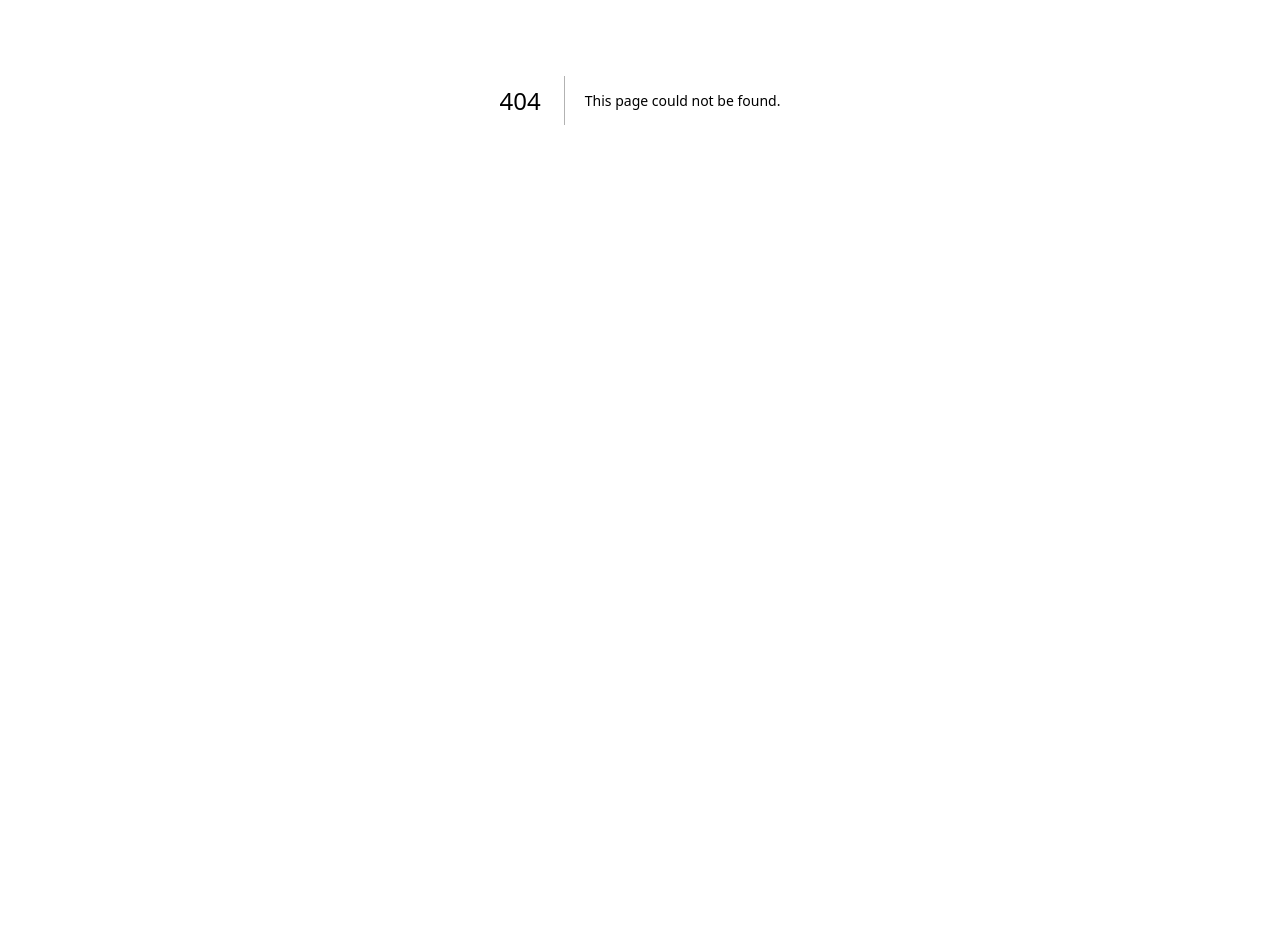
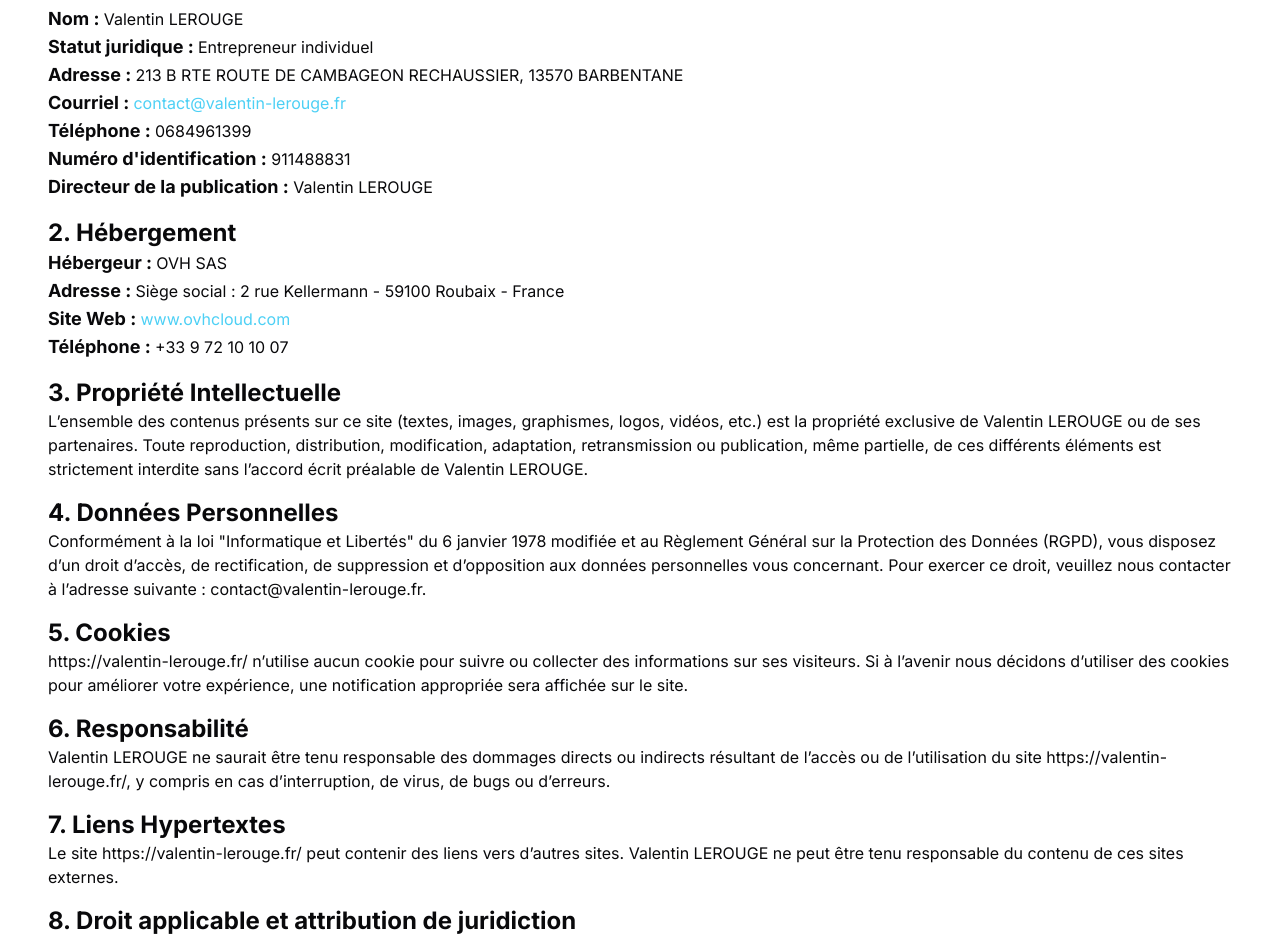
Before and after one commit to DopeCloudd/next-portfolio-freelance, a Next.js app: page /mentions-legales in a window 1280 px wide. Before the commit this address had no page. Shown: the part 300-1240 px from the top of the page. Before the commit the page ends 800 px from the top, so only its background shows below. Built offline with nearby package versions, Linux system fonts and the light colour scheme.

Commit message:
ajout des mentions légales

```diff
--- /dev/null
+++ b/app/(components)/Mentions.tsx
@@ -0,0 +1,114 @@
+export const Mentions = () => {
+  return (
+    <section id="services" className="container text-center py-24 sm:py-32">
+      <h2 className="text-3xl md:text-4xl font-bold ">
+        <span className="bg-gradient-to-b from-primary/60 to-primary text-transparent bg-clip-text">
+          Mentions légales
+        </span>
+      </h2>
+      <div className="container text-left pt-12">
+        <h3 className="text-2xl font-bold">1. Éditeur du Site</h3>
+        <p>
+          <span className="text-lg font-bold">Nom : </span>Valentin LEROUGE
+        </p>
+        <p>
+          <span className="text-lg font-bold">Statut juridique : </span>{" "}
+          Entrepreneur individuel
+        </p>
+        <p>
+          <span className="text-lg font-bold">Adresse : </span> 213 B RTE ROUTE
+          DE CAMBAGEON RECHAUSSIER, 13570 BARBENTANE
+        </p>
+        <p>
+          <span className="text-lg font-bold">Courriel : </span>{" "}
+          <a href="mailto:contact@valentin-lerouge.fr" className="text-primary">
+            contact@valentin-lerouge.fr
+          </a>
+        </p>
+        <p>
+          <span className="text-lg font-bold">Téléphone : </span> 0684961399
+        </p>
+        <p>
+          <span className="text-lg font-bold">
+            Numéro d&apos;identification :
+          </span>{" "}
+          911488831
+        </p>
+        <p>
+          <span className="text-lg font-bold">
+            Directeur de la publication :
+          </span>{" "}
+          Valentin LEROUGE
+        </p>
+        <h3 className="text-2xl font-bold pt-4">2. Hébergement</h3>
+        <p>
+          <span className="text-lg font-bold">Hébergeur : </span>OVH SAS
+        </p>
+        <p>
+          <span className="text-lg font-bold">Adresse : </span> Siège social : 2
+          rue Kellermann - 59100 Roubaix - France
+        </p>
+        <p>
+          <span className="text-lg font-bold">Site Web : </span>{" "}
+          <a
+            href="https://www.ovhcloud.com/fr/"
+            className="text-primary"
+            target="_blank"
+            rel="noreferrer noopener"
+          >
+            www.ovhcloud.com
+          </a>
+        </p>
+        <p>
+          <span className="text-lg font-bold">Téléphone : </span> +33 9 72 10 10
+          07
+        </p>
+        <h3 className="text-2xl font-bold pt-4">3. Propriété Intellectuelle</h3>
+        <p>
+          L’ensemble des contenus présents sur ce site (textes, images,
+          graphismes, logos, vidéos, etc.) est la propriété exclusive de
+          Valentin LEROUGE ou de ses partenaires. Toute reproduction,
+          distribution, modification, adaptation, retransmission ou publication,
+          même partielle, de ces différents éléments est strictement interdite
+          sans l’accord écrit préalable de Valentin LEROUGE.
+        </p>
+        <h3 className="text-2xl font-bold pt-4">4. Données Personnelles</h3>
+        <p>
+          Conformément à la loi &quot;Informatique et Libertés&quot; du 6
+          janvier 1978 modifiée et au Règlement Général sur la Protection des
+          Données (RGPD), vous disposez d’un droit d’accès, de rectification, de
+          suppression et d’opposition aux données personnelles vous concernant.
+          Pour exercer ce droit, veuillez nous contacter à l’adresse suivante :
+          contact@valentin-lerouge.fr.
+        </p>
+        <h3 className="text-2xl font-bold pt-4">5. Cookies</h3>
+        <p>
+          https://valentin-lerouge.fr/ n’utilise aucun cookie pour suivre ou
+          collecter des informations sur ses visiteurs. Si à l’avenir nous
+          décidons d’utiliser des cookies pour améliorer votre expérience, une
+          notification appropriée sera affichée sur le site.
+        </p>
+        <h3 className="text-2xl font-bold pt-4">6. Responsabilité</h3>
+        <p>
+          Valentin LEROUGE ne saurait être tenu responsable des dommages directs
+          ou indirects résultant de l’accès ou de l’utilisation du site
+          https://valentin-lerouge.fr/, y compris en cas d’interruption, de
+          virus, de bugs ou d’erreurs.
+        </p>
+        <h3 className="text-2xl font-bold pt-4">7. Liens Hypertextes</h3>
+        <p>
+          Le site https://valentin-lerouge.fr/ peut contenir des liens vers
+          d’autres sites. Valentin LEROUGE ne peut être tenu responsable du
+          contenu de ces sites externes.
+        </p>
+        <h3 className="text-2xl font-bold pt-4">
+          8. Droit applicable et attribution de juridiction
+        </h3>
+        <p>
+          Les présentes mentions légales sont régies par le droit français. En
+          cas de litige, les tribunaux français seront seuls compétents.
+        </p>
+      </div>
+    </section>
+  );
+};
--- /dev/null
+++ b/app/mentions-legales/page.tsx
@@ -0,0 +1,13 @@
+import { Footer } from "@/app/(components)/Footer";
+import { Mentions } from "@/app/(components)/Mentions";
+import { Navbar } from "@/app/(components)/Navbar";
+
+export default function Home() {
+  return (
+    <>
+      <Navbar />
+      <Mentions />
+      <Footer />
+    </>
+  );
+}
```
